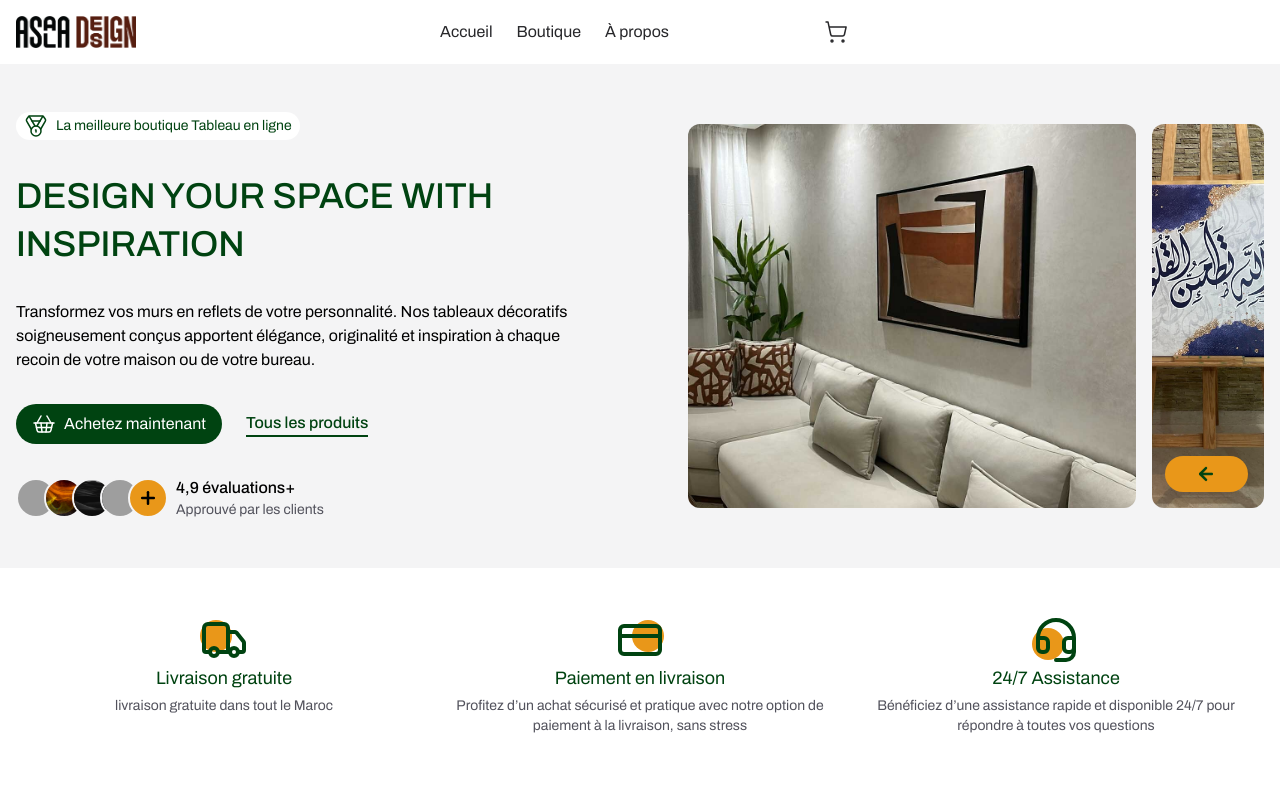
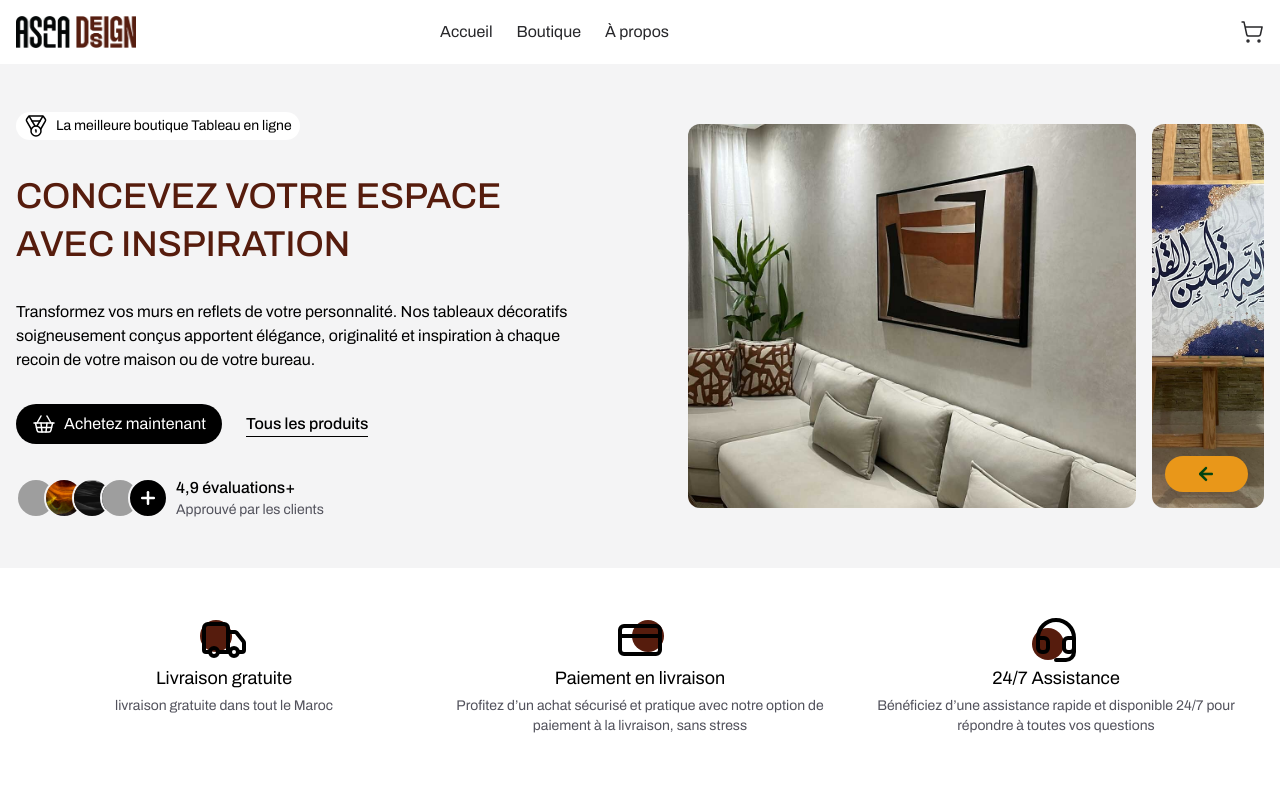
Before and after one commit to elkhalfaoui/asala_front, a Next.js app: page / in a window 1280 px wide. Shown: the top 800 px of the page. Built offline with nearby package versions, Linux system fonts and the light colour scheme; no server answers; grey boxes are pictures that could not be loaded.

Commit message:
finalization du header et hero section et features section

```diff
--- a/app/_components/header.tsx
+++ b/app/_components/header.tsx
@@ -62,7 +62,7 @@ const Header = ({ order_count }: { order_count: number }) => {
           </div>
         </menu>
         <nav
-          className={`md:col-2 flex justify-between items-center flex-col md:flex-row h-[calc(100dvh-64px)] py-16 md:py-0 absolute left-0 w-full md:h-fit md:translate-0 md:top-0 md:relative duration-500 -z-10 md:z-0 bg-white ${
+          className={`md:col-span-2 flex justify-between items-center flex-col md:flex-row h-[calc(100dvh-64px)] py-16 md:py-0 absolute left-0 w-full md:h-fit md:translate-0 md:top-0 md:relative duration-500 -z-10 md:z-0 bg-white ${
             menu ? "top-16" : "-top-[100dvh]"
           }`}
         >
--- a/app/_components/home/features.tsx
+++ b/app/_components/home/features.tsx
@@ -5,22 +5,22 @@ const Features = () => {
     <section className="py-12">
       <ul className="container mx-auto px-4 grid grid-cols-1 md:grid-cols-3 justify-between gap-y-4">
         <li className="flex flex-col items-center">
-          <div className="relative after:content-[''] after:absolute after:w-8 after:h-8 after:rounded-full after:top-1 after:left-0 after:-z-10 after:bg-yellow">
-            <Truck size={48} strokeWidth={2} className="text-green" />
+          <div className="relative after:content-[''] after:absolute after:w-8 after:h-8 after:rounded-full after:top-1 after:left-0 after:-z-10 after:bg-brown">
+            <Truck size={48} strokeWidth={2} className="text-black" />
           </div>
           <div className="flex flex-col gap-1 text-center">
-            <h4 className="text-lg text-green">Livraison gratuite</h4>
+            <h4 className="text-lg">Livraison gratuite</h4>
             <p className="text-sm text-zinc-600">
               livraison gratuite dans tout le Maroc
             </p>
           </div>
         </li>
         <li className="flex flex-col items-center">
-          <div className="relative after:content-[''] after:absolute after:w-8 after:h-8 after:rounded-full after:top-1 after:right-0 after:-z-10 after:bg-yellow">
-            <CreditCard size={48} strokeWidth={2} className="text-green" />
+          <div className="relative after:content-[''] after:absolute after:w-8 after:h-8 after:rounded-full after:top-1 after:right-0 after:-z-10 after:bg-brown">
+            <CreditCard size={48} strokeWidth={2} className="text-black" />
           </div>
           <div className="flex flex-col gap-1 text-center">
-            <h4 className="text-lg text-green">Paiement en livraison</h4>
+            <h4 className="text-lg">Paiement en livraison</h4>
             <p className="text-sm text-zinc-600">
               Profitez d’un achat sécurisé et pratique avec notre option de
               paiement à la livraison, sans stress
@@ -28,11 +28,11 @@ const Features = () => {
           </div>
         </li>
         <li className="flex flex-col items-center">
-          <div className="relative after:content-[''] after:absolute after:w-8 after:h-8 after:rounded-full after:bottom-1 after:left-0 after:-z-10 after:bg-yellow">
-            <Headset size={48} strokeWidth={2} className="text-green" />
+          <div className="relative after:content-[''] after:absolute after:w-8 after:h-8 after:rounded-full after:bottom-1 after:left-0 after:-z-10 after:bg-brown">
+            <Headset size={48} strokeWidth={2} className="text-black" />
           </div>
           <div className="flex flex-col gap-1 text-center">
-            <h4 className="text-lg text-green">24/7 Assistance</h4>
+            <h4 className="text-lg">24/7 Assistance</h4>
             <p className="text-sm text-zinc-600">
               Bénéficiez d’une assistance rapide et disponible 24/7 pour
               répondre à toutes vos questions
--- a/app/_components/home/hero.tsx
+++ b/app/_components/home/hero.tsx
@@ -17,12 +17,12 @@ const Hero = () => {
     <section className="py-8 md:py-12 bg-zinc-100">
       <ul className="container mx-auto  px-4 grid grid-cols-1 md:grid-cols-2 items-center md:gap-x-8 lg:gap-x-24 gap-y-6">
         <li className="col-span-1 order-2 md:order-1 flex flex-col justify-center gap-8">
-          <h4 className="flex items-center gap-2 w-fit mx-auto md:mx-0 rounded-full px-2 py-0.5 text-sm bg-white text-green">
+          <h4 className="flex items-center gap-2 w-fit mx-auto md:mx-0 rounded-full px-2 py-0.5 text-sm bg-white">
             <Medal size={24} strokeWidth={1.5} />
             <span>La meilleure boutique Tableau en ligne</span>
           </h4>
-          <h1 className="text-3xl md:text-4xl text-center md:text-start font-medium leading-12 text-green">
-            DESIGN YOUR SPACE WITH INSPIRATION
+          <h1 className="text-3xl md:text-4xl text-center md:text-start font-medium leading-12 text-brown">
+            CONCEVEZ VOTRE ESPACE AVEC INSPIRATION
           </h1>
           <p className="text-center text-sm md:text-start md:text-base">
             Transformez vos murs en reflets de votre personnalité. Nos tableaux
@@ -32,14 +32,14 @@ const Hero = () => {
           <div className="flex flex-wrap md:flex-nowrap items-center justify-center md:justify-start gap-6">
             <Link
               href="/products?page=1"
-              className="w-full md:w-fit flex items-center justify-center gap-2 py-2 px-4 rounded-full bg-green text-white"
+              className="w-full md:w-fit flex items-center justify-center gap-2 py-2 px-4 rounded-full bg-black text-white"
             >
               <ShoppingBasket size={24} strokeWidth={1.5} />
               <span>Achetez maintenant</span>
             </Link>
             <Link
               href="/products?page=1"
-              className="flex gap-1 font-medium border-b-2 text-green"
+              className="flex gap-1 font-medium border-b"
             >
               Tous les produits
             </Link>
@@ -81,7 +81,7 @@ const Hero = () => {
                 className="object-cover w-full h-full"
               />
             </li>
-            <li className="w-10 h-10 flex items-center justify-center rounded-full -translate-x-6 md:-translate-x-12 border-2 cursor-pointer border-zinc-100 bg-yellow text-dark-green overflow-hidden z-5">
+            <li className="w-10 h-10 flex items-center justify-center rounded-full -translate-x-6 md:-translate-x-12 border-2 cursor-pointer border-zinc-100 bg-black text-white overflow-hidden z-5">
               <Plus size={20} strokeWidth={3} />
             </li>
             <li className="w-full md:w-fit flex flex-col justify-center md:-translate-x-10">
--- a/app/_components/home/productItem.tsx
+++ b/app/_components/home/productItem.tsx
@@ -30,7 +30,7 @@ const ProductItem = ({ product }: { product: SimpleProduct }) => {
             {product.averageRating % 1 >= 0.4 && <StarHalf size={16} />}
           </div>
           <h4 className="mt-1">
-            <span className="text-sm text-zinc-600">starting from</span>{" "}
+            <span className="text-sm text-zinc-600">à partir de</span>{" "}
             {product.startingPrice}
             DH
           </h4>
--- a/app/globals.css
+++ b/app/globals.css
@@ -1,6 +1,7 @@
 @import "tailwindcss";
 
 @theme {
+  --color-brown: #561c0d;
   --color-green: #004311;
   --color-yellow: #e99719;
 }
```
